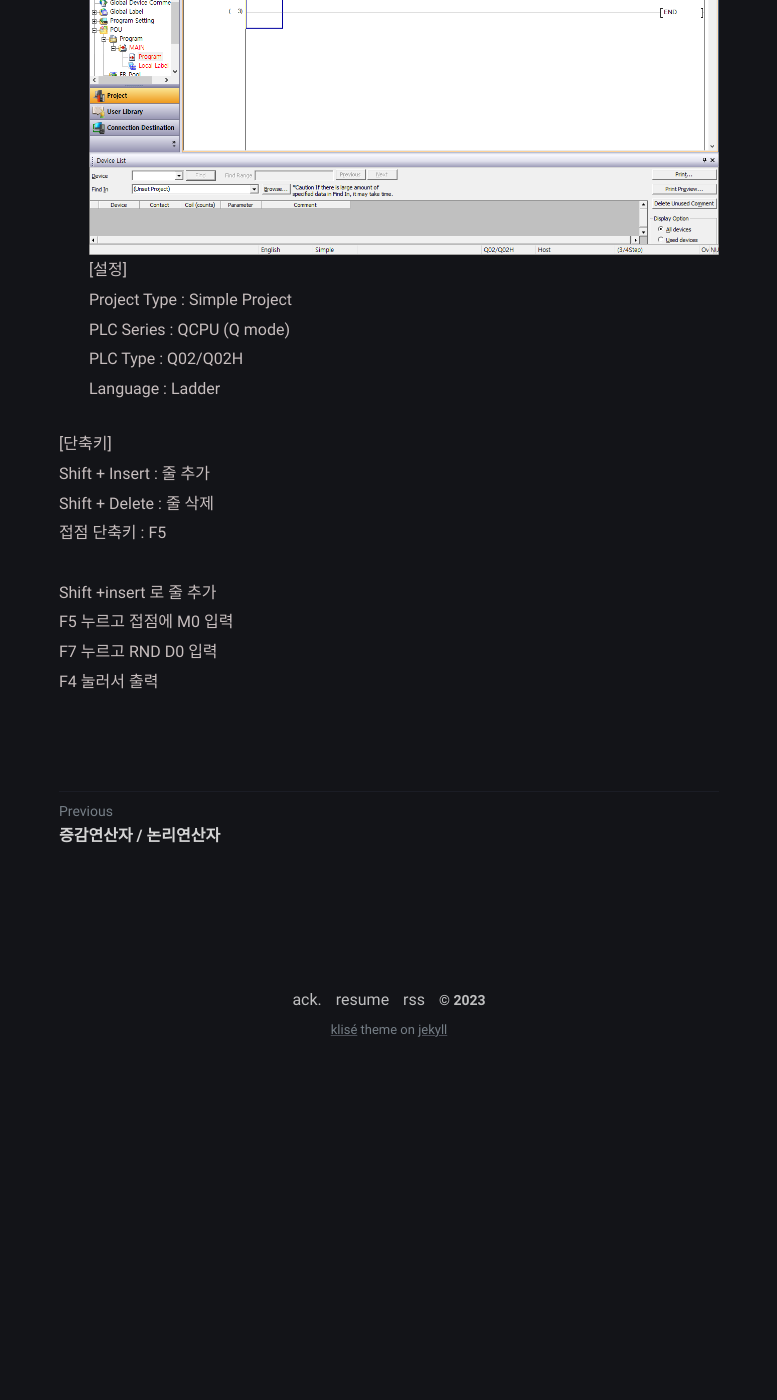
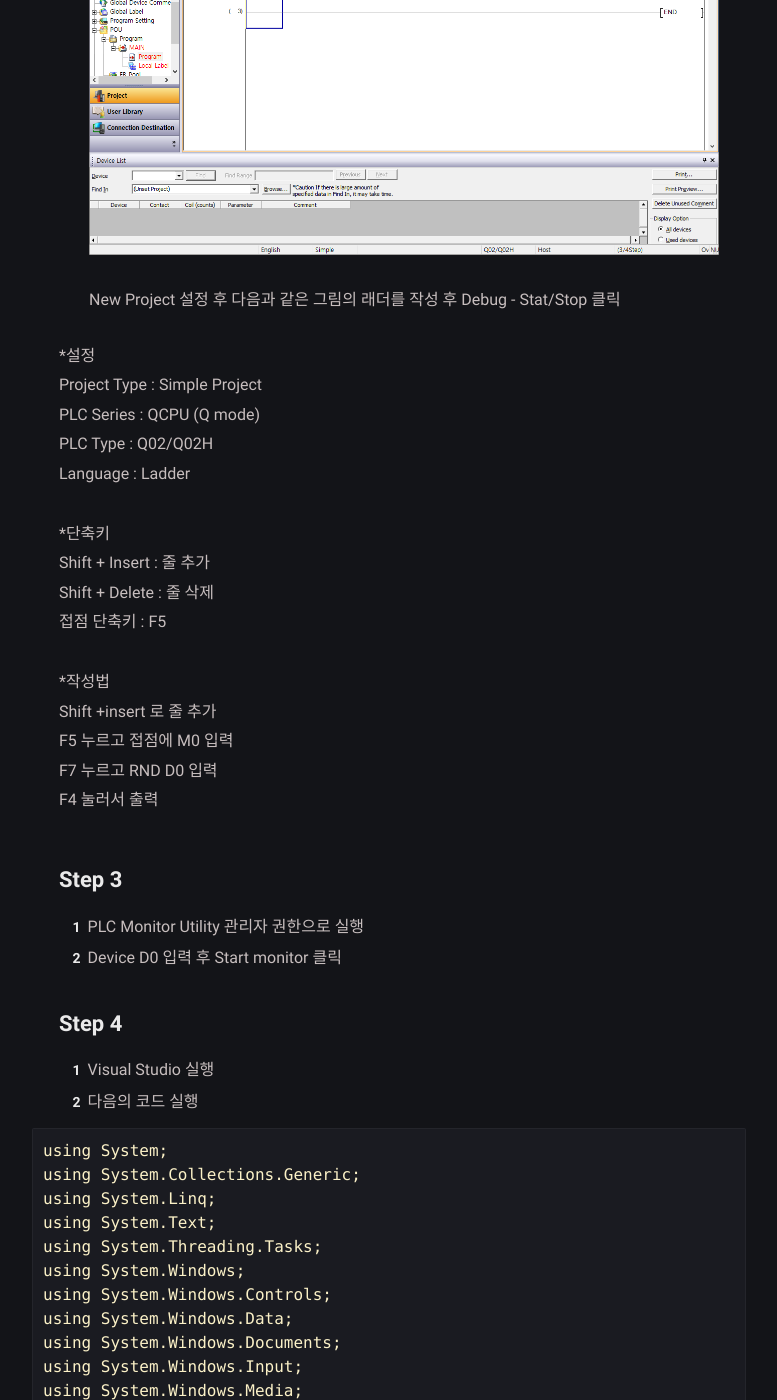
Before and after one commit to inroad8386/inroad8386.github.io, a Jekyll site: the page built from _posts/2023-09-15-mxcomponunt.md, in a window 1280 px wide and 1400 px high, scrolled down 1737 px. Shown: the whole window, without its empty margins (251-1028 px from the left). Built offline with Jekyll 4.4.1, drawn with Linux system fonts in a browser that asks for light colours; before the commit the page ends 2811 px from its top, so only the background shows below that; some of the changed text lies outside the part shown.

Commit message:
'finish'

````diff
--- a/_posts/2023-09-15-mxcomponunt.md
+++ b/_posts/2023-09-15-mxcomponunt.md
@@ -46,20 +46,142 @@ Works3 : 최신 RCPU, FX5CPU, NCCPU 등 <br>
 
 ## Step2
 1.  GX Works 2 관리자 권한으로 실행<br>
-2. New Project 생성 후 Ladder 작성<br><br>
+2.  Ladder 작성 후 시뮬레이션 실행<br><br>
 ![test](https://github.com/inroad8386/inroad8386.github.io/blob/main/assets/img/PLC.PNG?raw=true)
-[설정]<br>
+<br><br> New Project 설정 후 다음과 같은 그림의 래더를 작성 후 Debug - Stat/Stop 클릭 <br>
+
+ \*설정<br>
 Project Type : Simple Project<br>
 PLC Series : QCPU (Q mode)<br>
 PLC Type : Q02/Q02H<br>
 Language : Ladder<br>
 
-[단축키]<br>
+ \*단축키<br>
 Shift + Insert : 줄 추가<br>
 Shift + Delete : 줄 삭제<br>
 접점 단축키 : F5<br>
 
+ \*작성법<br>
 Shift +insert 로 줄 추가<br>
 F5 누르고 접점에 M0 입력<br>
 F7 누르고 RND D0 입력<br>
 F4 눌러서 출력<br>
+
+## Step 3
+1. PLC Monitor Utility 관리자 권한으로 실행
+2. Device D0 입력 후 Start monitor 클릭
+
+## Step 4
+1. Visual Studio 실행
+2. 다음의 코드 실행
+
+```
+using System;
+using System.Collections.Generic;
+using System.Linq;
+using System.Text;
+using System.Threading.Tasks;
+using System.Windows;
+using System.Windows.Controls;
+using System.Windows.Data;
+using System.Windows.Documents;
+using System.Windows.Input;
+using System.Windows.Media;
+using System.Windows.Media.Imaging;
+using System.Windows.Navigation;
+using System.Windows.Shapes;
+using ActUtlType64Lib;
+
+namespace PlcRemote
+{
+    /// <summary>
+    /// MainWindow.xaml에 대한 상호 작용 논리
+    /// </summary>
+    public partial class MainWindow : Window
+    {
+        bool bPlcConnection = false;
+        System.Timers.Timer _Timer;
+        ActUtlTypeLib.ActUtlType _ActUtlType;
+
+
+        public MainWindow()
+        {
+            InitializeComponent();
+        }
+
+
+        //Timer 간격이 경과되면 발생될 내용
+        void _Timer_Elapsed(object sender, System.Timers.ElapsedEventArgs e)
+        {
+            if (bPlcConnection.Equals(true))
+            {
+                String szDevice = "D0"; //읽어올 PLC Device
+                int lSize = 1; //읽어올 PLC Device의 Word 수
+                int[] lplData = new int[lSize]; //읽어온 PLC Device Word 값을 저장할 변수
+
+
+                //_ActUtlType.ReadDeviceBlock 함수의 리턴 값
+                int nResult = _ActUtlType.ReadDeviceBlock(szDevice, lSize, out lplData[0]);
+                if (nResult.Equals(0)) //정상적으로 리턴받으면 0을 받는다.
+                {
+                    this.Dispatcher.Invoke(new D_Set_Value(_Set_Value), lplData[0]);
+                }
+            }
+        }
+
+
+        // PLC로 부터 읽은 데이터를 입력하기 위한 대리자
+        private delegate void D_Set_Value(int nValue);
+        private void _Set_Value(int nValue)
+        {
+            vConnectedText.Text = String.Format("Connected : {0}", nValue);
+        }
+
+        //PLC 연결 버튼
+        private void Button_Click_2(object sender, RoutedEventArgs e)
+        {
+            _Timer = new System.Timers.Timer();
+            _Timer.Interval = 100;
+            _Timer.Elapsed += _Timer_Elapsed;
+            _ActUtlType = new ActUtlTypeLib.ActUtlType();
+
+
+            //Logical Station number를 입력할 TextBox가 String.Empty이거나, Null이 아니면 진행되도록.
+            if (String.IsNullOrEmpty(vPortNumber.Text).Equals(false))
+            {
+                _ActUtlType.ActLogicalStationNumber = Convert.ToInt32(vPortNumber.Text);
+                if (_ActUtlType.Open().Equals(0))
+                {
+                    bPlcConnection = true;
+
+
+                    //PLC의 M0를 접점시키는 코드
+                    if (_ActUtlType.WriteDeviceBlock("M0", 1, 1).Equals(0))
+                    {
+                        _Timer.Start();
+                    }
+                }
+            }
+        }
+        //PLC 연결 해제 버튼
+        private void Button_Click_3(object sender, RoutedEventArgs e)
+        {
+            if (bPlcConnection.Equals(true))
+            {
+                //PLC의 M0를 접점을 해제시키는 코드
+                if (_ActUtlType.WriteDeviceBlock("M0", 1, 0).Equals(0))
+                {
+                    _Timer.Stop();
+                    _Timer.Dispose();
+                    _ActUtlType.Close();
+                }
+            }
+        }
+    }
+}
+
+```
+
+<br>
+![test](https://github.com/inroad8386/inroad8386.github.io/blob/main/assets/img/good3.PNG?raw=true)
+데이터 값이 계속 변화하는지 확인하기
````
Also changed, not shown: assets/img/good.PNG (added), assets/img/good2.PNG (added), assets/img/good3.PNG (added).
